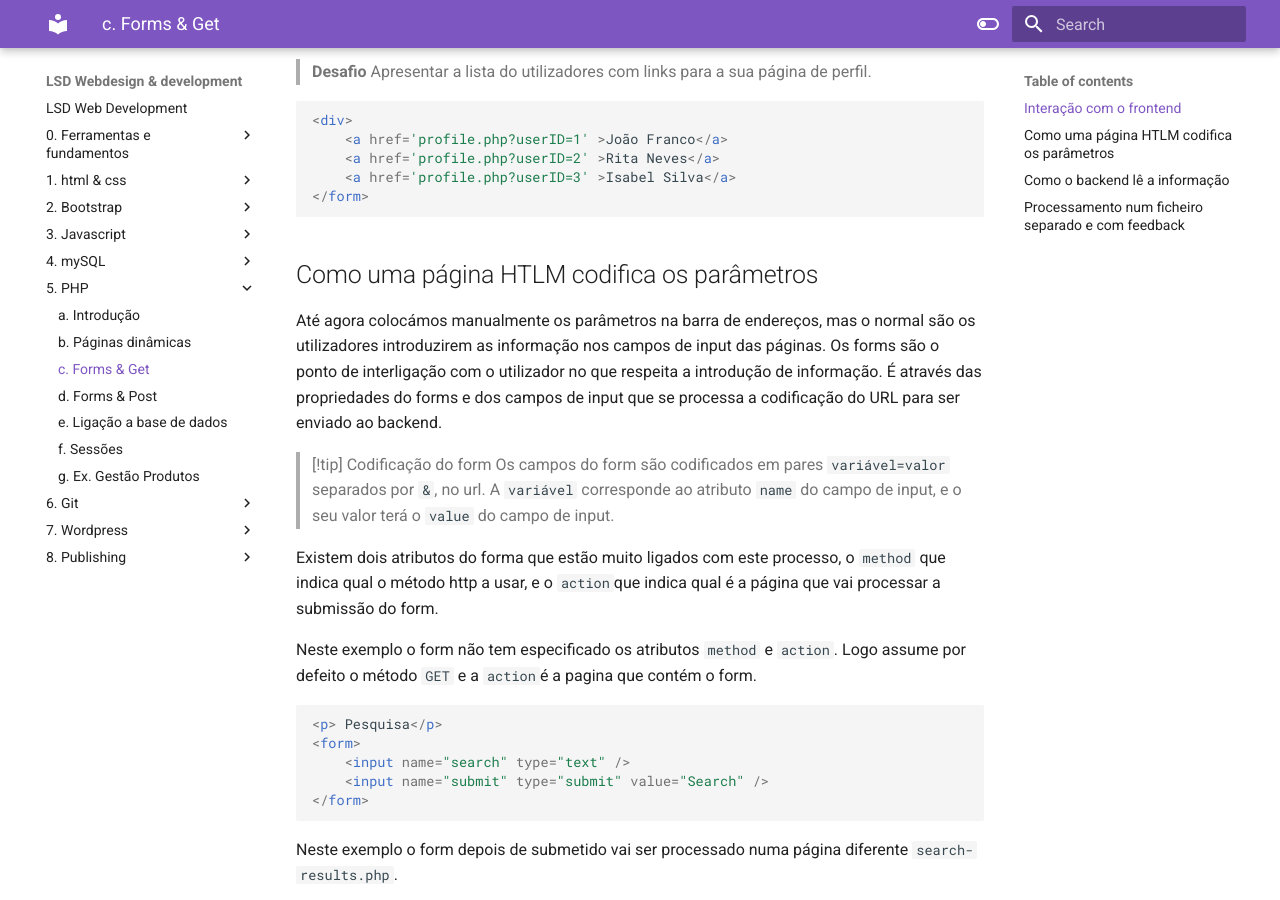
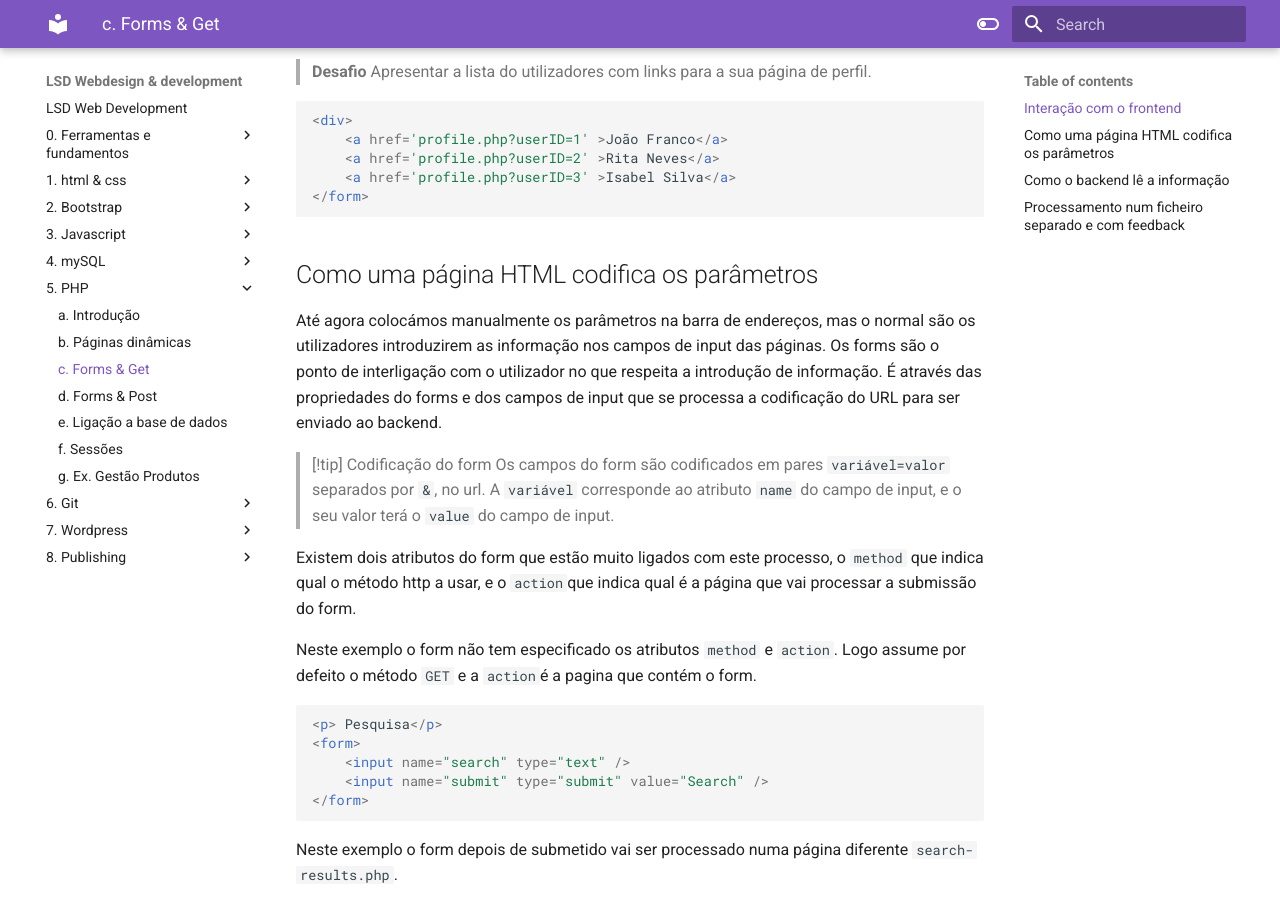
Before and after one commit to hjneves/lsd-docs, an MkDocs documentation site: the page built from docs/5. PHP/c. Forms & Get.md, in a window 1280 px wide and 900 px high, scrolled down 693 px. Built offline with MkDocs 1.6.1 and Material for MkDocs 9.7.7, drawn with Linux system fonts in a browser that asks for light colours.

Commit message:
revisões de sintaxe

````diff
--- a/docs/5. PHP/c. Forms & Get.md
+++ b/docs/5. PHP/c. Forms & Get.md
@@ -35,7 +35,7 @@ A informação é codificado em pares variável=valor:
 ```
 
 
-## Como uma página HTLM codifica os parâmetros
+## Como uma página HTML codifica os parâmetros
 
 Até agora colocámos manualmente os parâmetros na barra de endereços, mas o normal são os utilizadores introduzirem as informação nos campos de input das páginas.
 Os forms são o ponto de interligação com o utilizador no que respeita a introdução de informação. É através das propriedades do forms e dos campos de input que se processa a codificação do URL para ser enviado ao backend.
@@ -43,7 +43,7 @@ Os forms são o ponto de interligação com o utilizador no que respeita a intro
 >[!tip] Codificação do form
 >Os campos do form são codificados em pares `variável=valor` separados por `&`, no url. A `variável` corresponde ao atributo `name` do campo de input, e o seu valor terá o `value` do campo de input.
 
-Existem dois atributos do forma que estão muito ligados com este processo, o `method` que indica qual o método http a usar, e o `action`que indica qual é a página que vai processar a submissão do form.
+Existem dois atributos do form que estão muito ligados com este processo, o `method` que indica qual o método http a usar, e o `action`que indica qual é a página que vai processar a submissão do form.
 
 Neste exemplo o form não tem especificado os atributos `method` e `action`. Logo assume por defeito o método `GET` e a `action`é a pagina que contém o form.
 ```html
````
Also changed, not shown: docs/4. mySQL/1. Bases de Dados.md (+1 -1 lines), docs/5. PHP/a. Introdução.md (+3 -2 lines).
